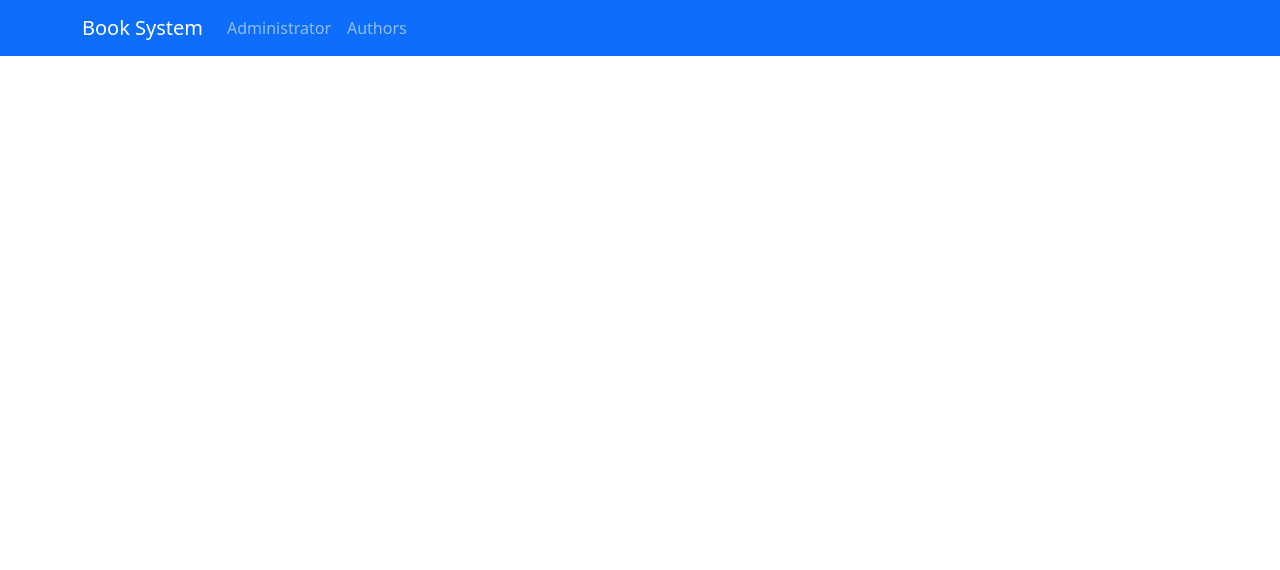
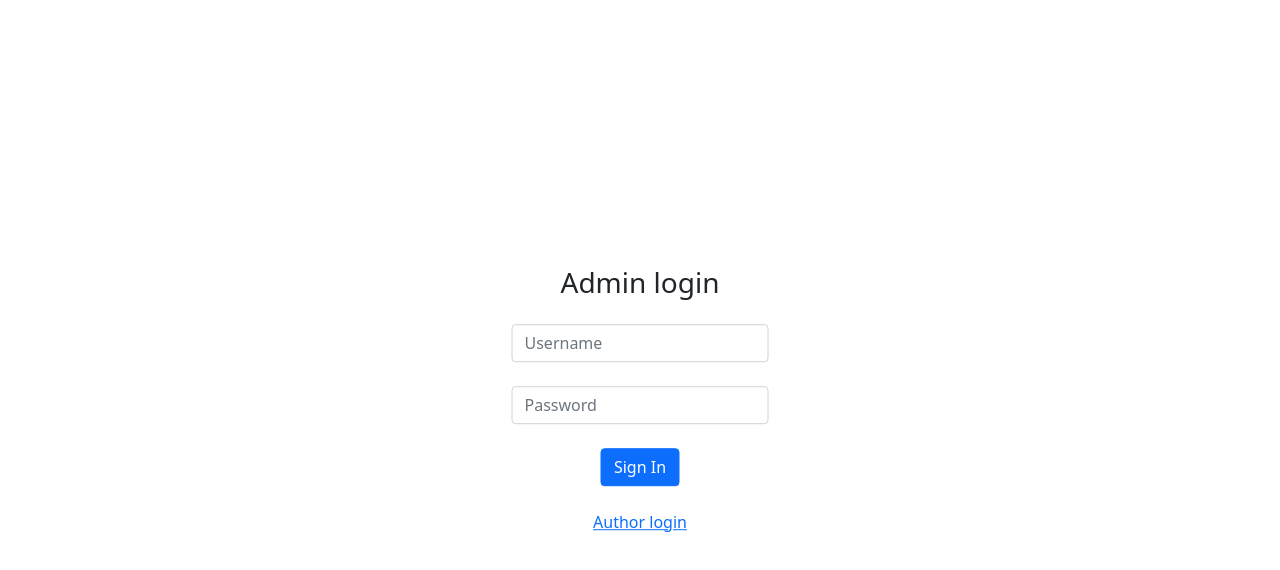
Before and after one commit to Ashmaitelly/firebase_app, a React (Create React App) app: page / in a window 1280 px wide. Shown: the top 570 px of the page. Built offline with nearby package versions, Linux system fonts and the light colour scheme.

Commit message:
Front-end changes

```diff
--- a/package.json
+++ b/package.json
@@ -6,7 +6,7 @@
     "@testing-library/jest-dom": "^5.16.4",
     "@testing-library/react": "^13.3.0",
     "@testing-library/user-event": "^13.5.0",
-    "autoprefixer": "10.4.5",
+    "autoprefixer": "^10.4.5",
     "bootstrap": "^5.1.3",
     "firebase": "^9.8.3",
     "react": "^18.1.0",
--- a/src/App.js
+++ b/src/App.js
@@ -3,13 +3,17 @@ import * as React from 'react';
 import { BrowserRouter, Routes, Route } from 'react-router-dom';
 import Administrator from './views/Administrator';
 import 'bootstrap/dist/css/bootstrap.min.css';
+import AdminLogin from './views/AdminLogin';
+import AuthorLogin from './views/AuthorLogin';
 
 function App() {
   return (
     <div className="App">
       <BrowserRouter>
         <Routes>
-          <Route exact path="/" element={<Administrator />} />
+          <Route path="/" element={<AdminLogin />} />
+          <Route path="/Author" element={<AuthorLogin />} />
+          <Route path="/Home" element={<Administrator />} />
         </Routes>
       </BrowserRouter>
     </div>
--- a/src/components/NavBar.js
+++ b/src/components/NavBar.js
@@ -10,8 +10,11 @@ const NavBar = () => {
         <Container>
           <Navbar.Brand>Book System</Navbar.Brand>
           <Nav className="me-auto">
-            <Nav.Link href="/">Administrator</Nav.Link>
+            <Nav.Link href="/">Books</Nav.Link>
             <Nav.Link href="/">Authors</Nav.Link>
+          </Nav>
+          <Nav>
+            <Nav.Link>Logout</Nav.Link>
           </Nav>
         </Container>
       </Navbar>
--- /dev/null
+++ b/src/views/AdminLogin.js
@@ -0,0 +1,27 @@
+import React from 'react';
+import { Button, Form } from 'react-bootstrap';
+
+const AdminLogin = () => {
+  return (
+    <div className="sign position-absolute top-50 start-50 translate-middle">
+      <h3>Admin login</h3>
+      <Form>
+        <Form.Group className="mb-4 mt-4" controlId="formUsername">
+          <Form.Control type="text" placeholder="Username" />
+        </Form.Group>
+
+        <Form.Group className="mb-4" controlId="formPassword">
+          <Form.Control type="password" placeholder="Password" />
+        </Form.Group>
+
+        <Button variant="primary" type="submit" className="mb-4">
+          Sign In
+        </Button>
+      </Form>
+
+      <a href="/author">Author login</a>
+    </div>
+  );
+};
+
+export default AdminLogin;
--- /dev/null
+++ b/src/views/AuthorLogin.js
@@ -0,0 +1,26 @@
+import React from 'react';
+import { Button, Form } from 'react-bootstrap';
+
+const AuthorLogin = () => {
+  return (
+    <div className="sign position-absolute top-50 start-50 translate-middle">
+      <h3>Author login</h3>
+      <Form>
+        <Form.Group className="mb-4 mt-4" controlId="formName">
+          <Form.Control type="text" placeholder="Name" />
+        </Form.Group>
+
+        <Form.Group className="mb-4" controlId="formPassword">
+          <Form.Control type="password" placeholder="Password" />
+        </Form.Group>
+
+        <Button variant="primary" type="submit" className="mb-4">
+          Sign In
+        </Button>
+      </Form>
+      <a href="/">Admin login</a>
+    </div>
+  );
+};
+
+export default AuthorLogin;
```
Also changed, not shown: 1 other file (tests, documents, lock files or other folders).
